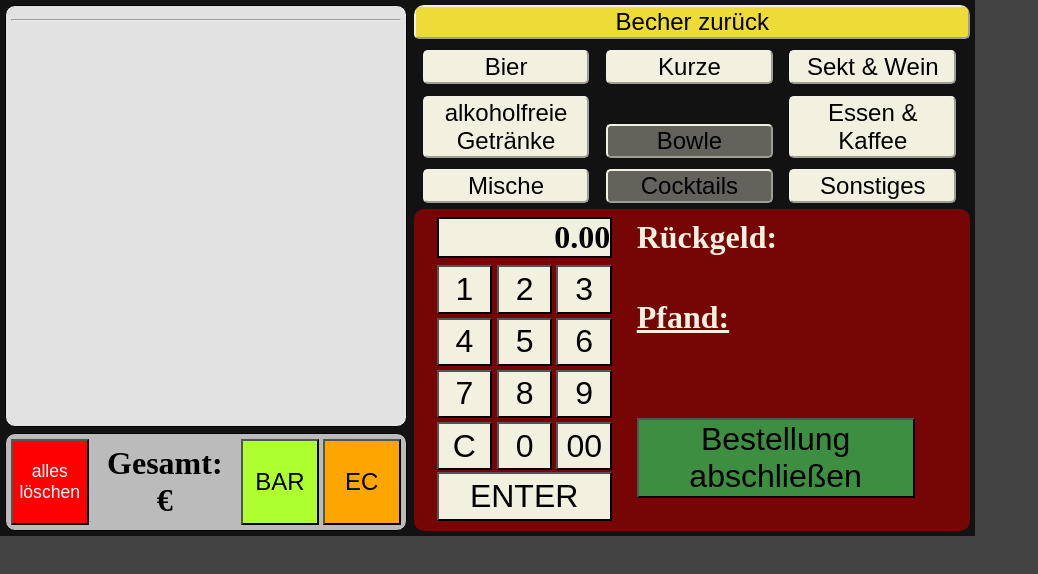
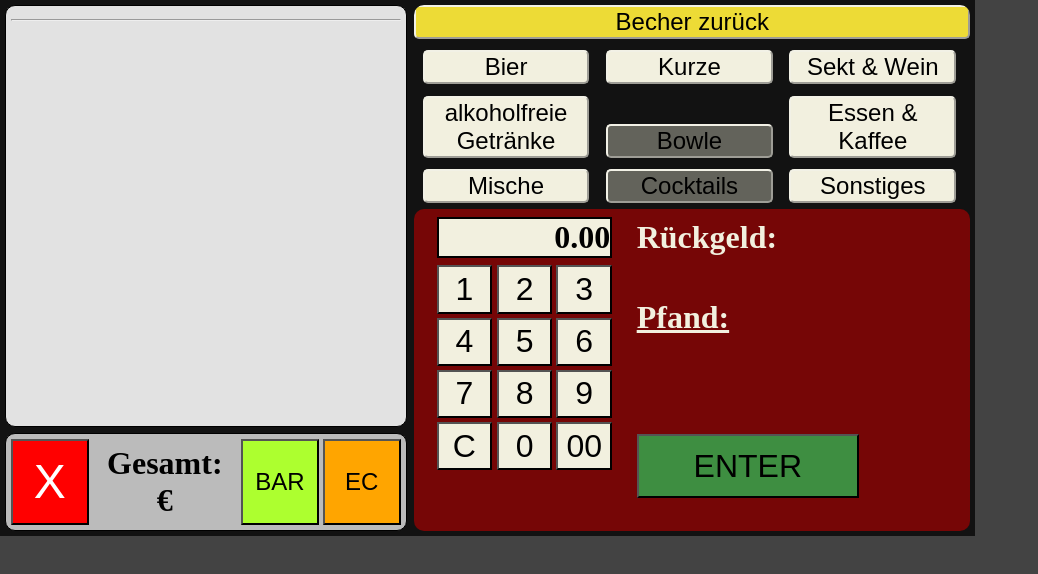
Before and after one commit to Hilde19/scc1980, an Angular app: page /start_annahme/barzahl in a window 1280 px wide. Shown: the top 574 px of the page, without its empty margins (0-1038 px from the left). Built offline with nearby package versions, Linux system fonts and the light colour scheme.

Commit message:
pfandberechnung_bestellungabschließenweg

```diff
--- a/src/app/bestellung.service.ts
+++ b/src/app/bestellung.service.ts
@@ -202,7 +202,7 @@ export class BestellungService {
 
 
     }
-
+    this.pfandchipsberechnung();
   }
 
   plusGetr(i:number){
@@ -224,7 +224,7 @@ export class BestellungService {
     if (this.pfand[i] == '1') {
       this.pfanddazu();
     }
-
+    this.pfandchipsberechnung();
   }
 
   pfandabzug(){
@@ -238,6 +238,7 @@ export class BestellungService {
 
     // fuer barzahl: betragfeld zurücksetzen
     this.betraegezuruecksetzen();
+    this.pfandchipsberechnung();
   }
 
   pfanddazu(){
@@ -250,6 +251,7 @@ export class BestellungService {
     this.gesamtsumme = this.summe.toFixed(2);
     // fuer barzahl: betragfeld zurücksetzen
     this.betraegezuruecksetzen();
+    this.pfandchipsberechnung();
   }
 
   pfandabzug_minus(){
@@ -262,6 +264,7 @@ export class BestellungService {
     this.anz_minus_pfand = this.anz_minus_pfand - 1;
     // fuer barzahl: betragfeld zurücksetzen
     this.betraegezuruecksetzen();
+    this.pfandchipsberechnung();
   }
 
   pfanddazu_minus(){
@@ -274,6 +277,7 @@ export class BestellungService {
     this.gesamtsumme = this.summe.toFixed(2);
     // fuer barzahl: betragfeld zurücksetzen
     this.betraegezuruecksetzen();
+    this.pfandchipsberechnung();
   }
 
 
--- a/src/app/summe/barzahl/barzahl.component.css
+++ b/src/app/summe/barzahl/barzahl.component.css
@@ -111,6 +111,8 @@
 
 .haken{
     position:absolute;
+    height: 20%;
+    width: 80%;
     bottom: 10%;
     font-size: 2rem;
     background-color: #3e8e41;
--- a/src/app/summe/barzahl/barzahl.component.html
+++ b/src/app/summe/barzahl/barzahl.component.html
@@ -14,9 +14,8 @@
         <button class="eingabe" (click)="bs.addZahl('9','barzahl')">9</button> <br>
         <button class="eingabe" class="lirand" (click)="bs.loeZahl()">C</button>
         <button class="eingabe" (click)="bs.addZahl('0','barzahl')">0</button>
+        <button class="eingabe" (click)="bs.addZahl('00','barzahl')"> 00 </button> <br>
 
-        <button class="eingabe" (click)="bs.addZahl('00','barzahl')"> 00 </button> <br>
-        <button class="eingabe" class="enter" (click)="rueckgeld()">ENTER</button>
         <p></p>
     </div>
     <div class="rechte_spalte">
@@ -33,7 +32,10 @@
             <br>
             {{bs.pfandchip}}  {{bs.pfandchipschrift}} {{bs.pfandchiprichtung}}
         </div>
-        <button class="haken" (click)="bs.loeschBest()" [routerLink]="['/start_annahme']">Bestellung abschließen</button>
+        <!-- <button class="haken" (click)="bs.loeschBest()" [routerLink]="['/start_annahme']">Bestellung abschließen</button> -->
+        <button class="haken"
+            	(click)="rueckgeld(); bs.pfandchipsberechnung()"
+                >ENTER</button>
 </div>
 </div>
 <!-- <div class="zurueck"> -->
--- a/src/app/summe/summe.component.css
+++ b/src/app/summe/summe.component.css
@@ -11,7 +11,7 @@
     height: 100%;
 }
 .button_loeschen {
-    font-size: 1.1rem;
+    font-size: 3rem;
     text-align: center;
     background-color:red;
     color: white;
--- a/src/app/summe/summe.component.html
+++ b/src/app/summe/summe.component.html
@@ -1,6 +1,8 @@
 <div class="aussen_summe">
     <div class="loesch_summe">
-        <button class="button_loeschen" [routerLink]="['/start_annahme']" (click)="bs.loeschBest()">alles löschen</button>
+        <button class="button_loeschen"
+                [routerLink]="['/start_annahme']"
+                (click)="bs.loeschBest()">X</button>
     </div>
     <div class="ges_summe">
         <b>Gesamt: <br>
```
Also changed, not shown: 4 other files (tests, documents, lock files or other folders).
